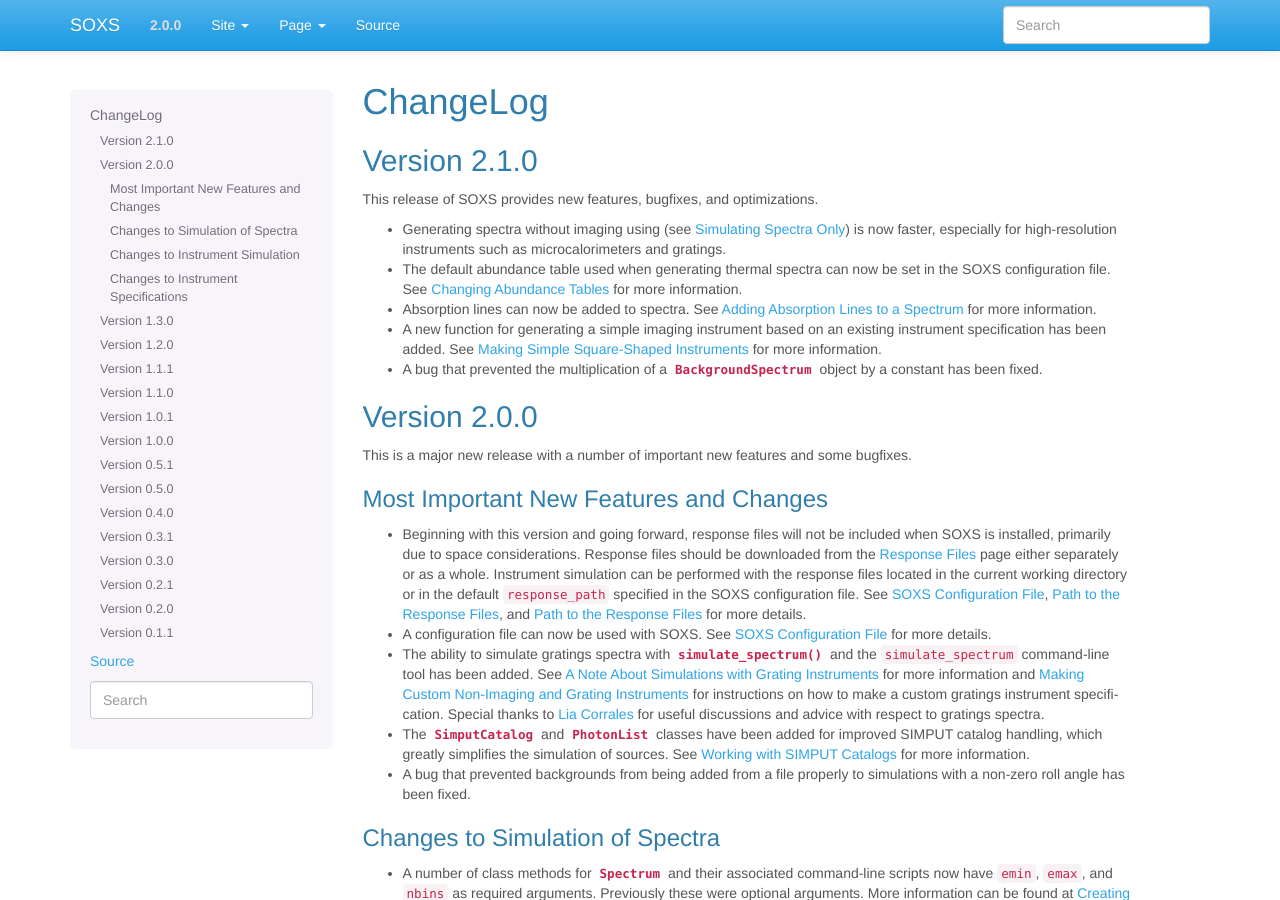
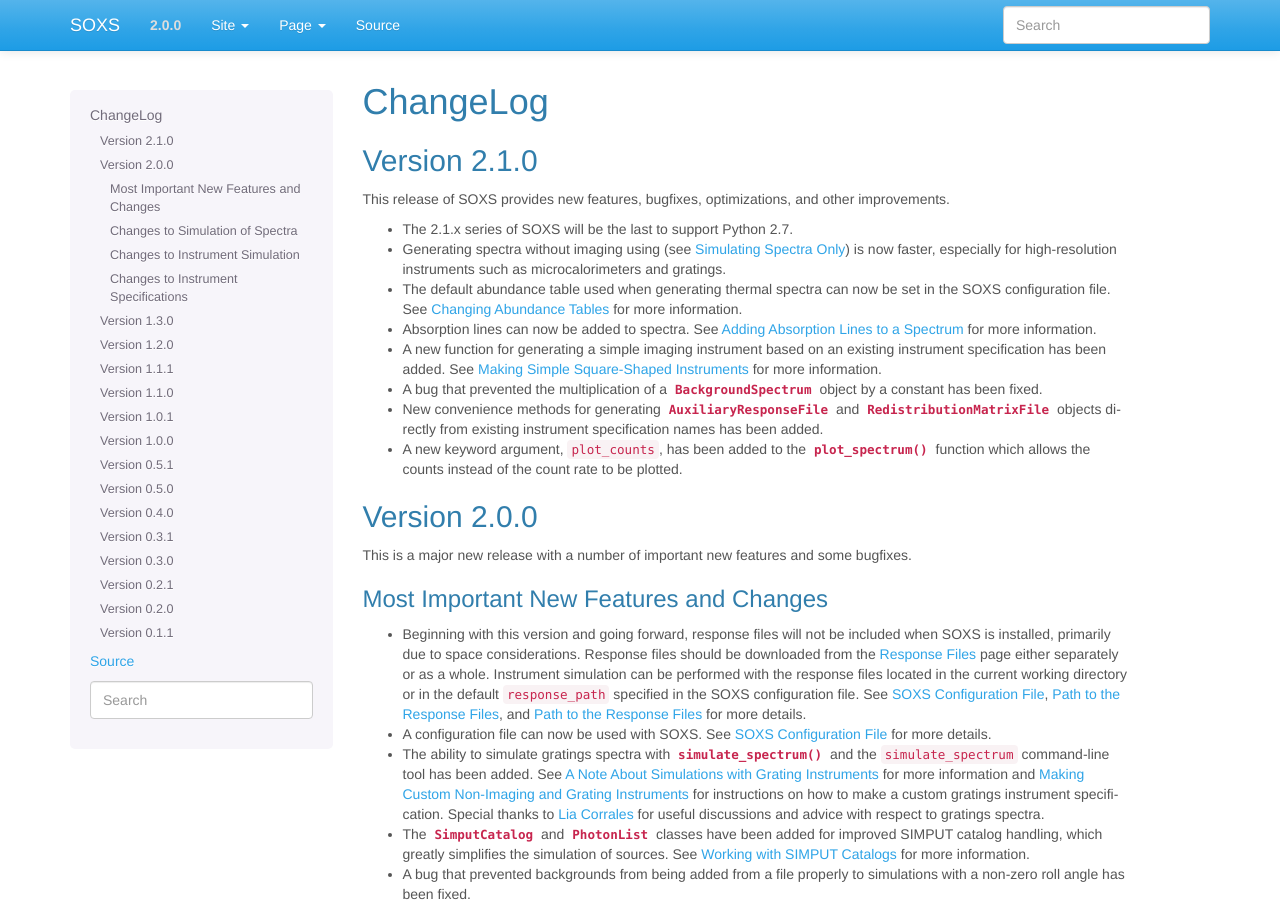
Before and after one commit to lynx-x-ray-observatory/soxs, a Sphinx documentation site: the page built from doc/source/changelog.rst, in a window 1280 px wide and 900 px high. Built offline with Sphinx 7.4.7, drawn with Linux system fonts in a browser that asks for light colours.

Commit message:
Update changelog

```diff
--- a/doc/source/changelog.rst
+++ b/doc/source/changelog.rst
@@ -6,8 +6,10 @@ ChangeLog
 Version 2.1.0
 -------------
 
-This release of SOXS provides new features, bugfixes, and optimizations.
+This release of SOXS provides new features, bugfixes, optimizations, and other
+improvements.
 
+* The 2.1.x series of SOXS will be the last to support Python 2.7.
 * Generating spectra without imaging using (see :ref:`simulate-spectrum`) is now
   faster, especially for high-resolution instruments such as microcalorimeters
   and gratings.
@@ -21,6 +23,12 @@ This release of SOXS provides new features, bugfixes, and optimizations.
 * A bug that prevented the multiplication of a
   :class:`~soxs.background.spectra.BackgroundSpectrum` object by a constant has
   been fixed.
+* New convenience methods for generating :class:`~soxs.instrument.AuxiliaryResponseFile`
+  and :class:`~soxs.instrument.RedistributionMatrixFile` objects directly from
+  existing instrument specification names has been added.
+* A new keyword argument, ``plot_counts``, has been added to the
+  :func:`~soxs.events.plot_spectrum` function which allows the counts instead of
+  the count rate to be plotted.
 
 Version 2.0.0
 -------------
```
